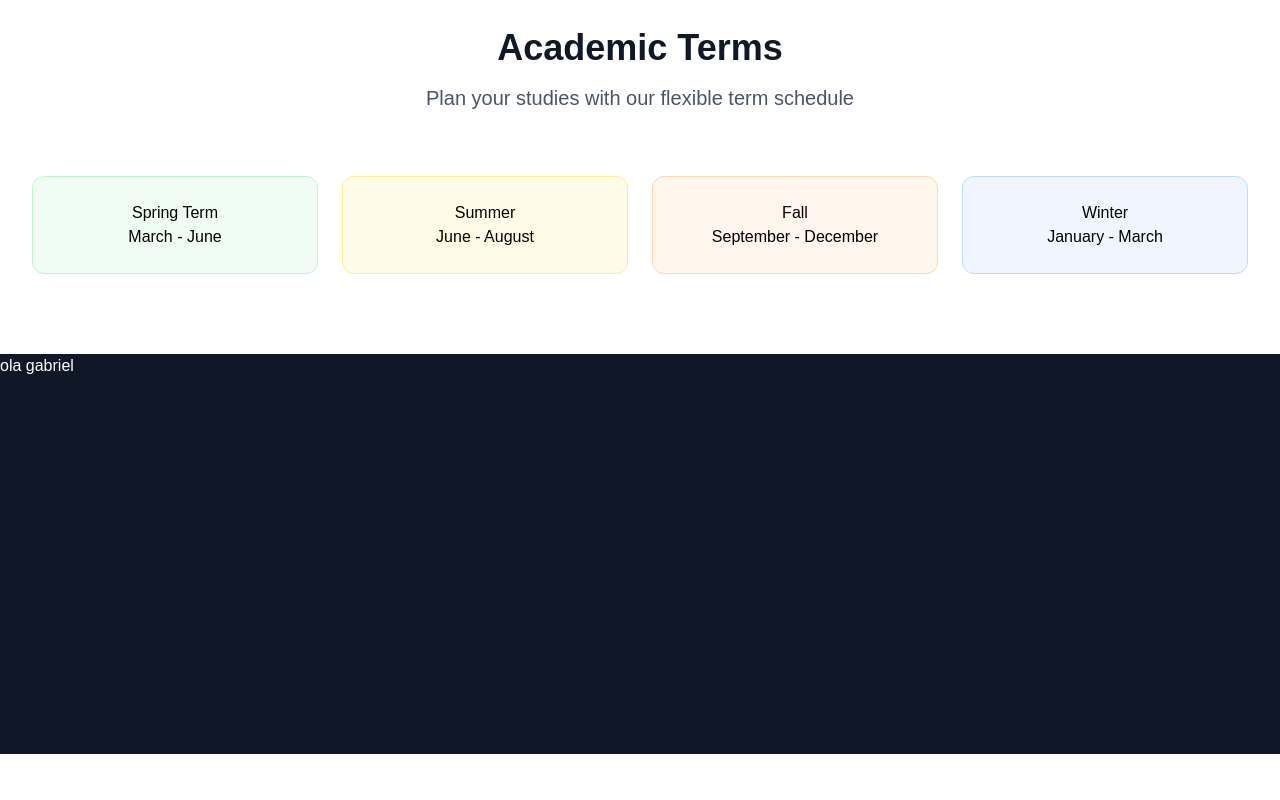
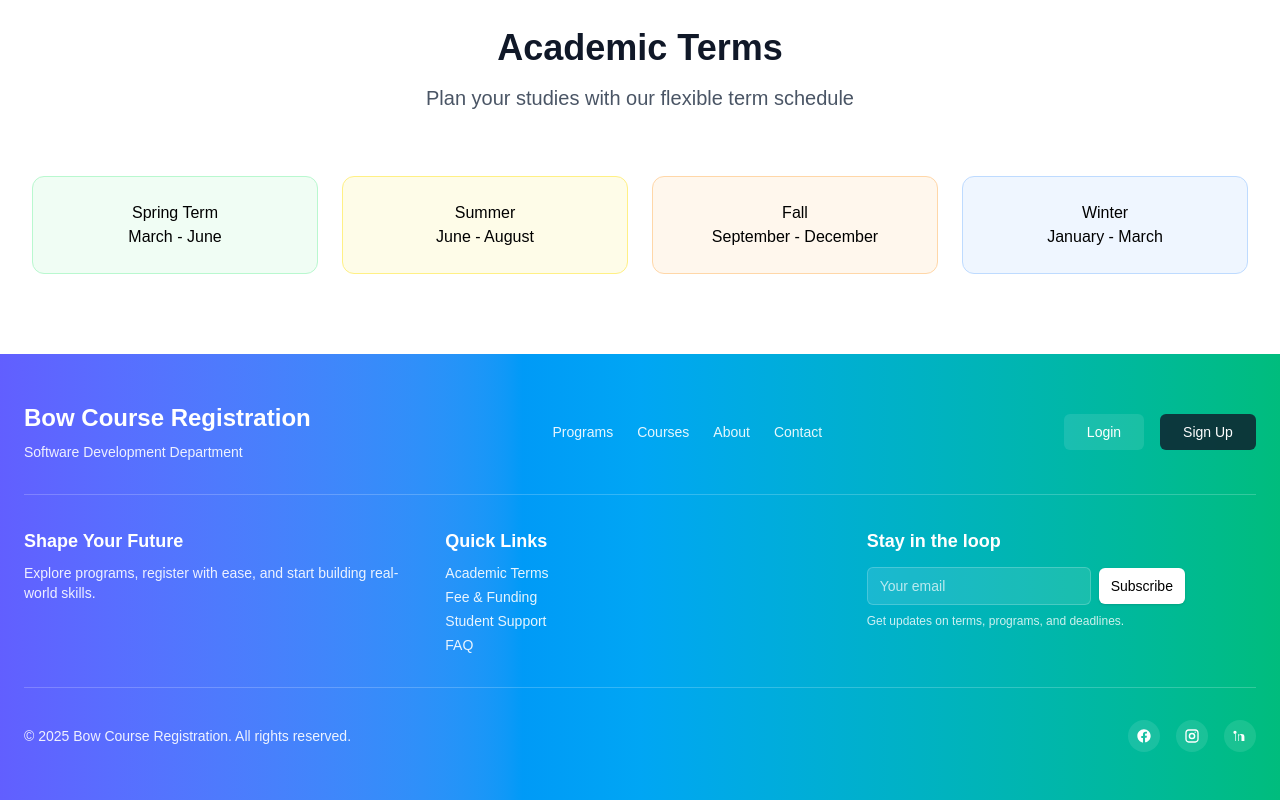
Before and after one commit to Lorenzo-Ronzani/web_programming_project, a React (Vite) app: page / in a window 1280 px wide. Shown: the part 1280-2080 px from the top of the page. Before the commit the page ends 2034 px from the top, so only its background shows below. Built offline with nearby package versions, Linux system fonts and the light colour scheme; a web font is replaced by a local one.

Commit message:
Footer adjusted

```diff
--- a/src/components/footer/Footer.jsx
+++ b/src/components/footer/Footer.jsx
@@ -1,7 +1,71 @@
 import { useState } from 'react';
 
 function Footer() {
-  return <div className='h-100 bg-gray-900 text-white'>ola gabriel </div>;
+  return (
+    <footer className="bg-gradient-to-r from-indigo-500 via-sky-500 to-emerald-500 text-white">
+      <div className="mx-auto max-w-7xl px-6 py-12">
+        <div className="flex flex-col items-center justify-between gap-8 md:flex-row">
+          <div className="text-center md:text-left">
+            <h2 className="text-2xl font-bold">Bow Course Registration</h2>
+            <p className="mt-2 text-sm text-white/90">Software Development Department</p>
+          </div>
+          <nav className="flex flex-wrap justify-center gap-6 text-sm font-medium">
+            <a href="#" className="text-white/90 duration-200 hover:text-white hover:underline">Programs</a>
+            <a href="#" className="text-white/90 duration-200 hover:text-white hover:underline">Courses</a>
+            <a href="#" className="text-white/90 duration-200 hover:text-white hover:underline">About</a>
+            <a href="#" className="text-white/90 duration-200 hover:text-white hover:underline">Contact</a>
+          </nav>
+          <div className="flex items-center justify-center gap-4">
+            <a href="#" className="w-20 rounded-md bg-white/10 p-2 text-center text-sm font-medium duration-300 hover:bg-white/20">Login</a>
+            <a href="#" className="w-24 rounded-md bg-gray-900/80 p-2 text-center text-sm font-medium text-white duration-300 hover:bg-gray-900">Sign Up</a>
+          </div>
+        </div>
+
+        <div className="my-8 border-t border-white/20" />
+
+        <div className="grid grid-cols-1 gap-8 md:grid-cols-3">
+          <div className="text-center md:text-left">
+            <h3 className="text-lg font-semibold">Shape Your Future</h3>
+            <p className="mt-2 text-sm text-white/90">Explore programs, register with ease, and start building real-world skills.</p>
+          </div>
+          <div className="text-center md:text-left">
+            <h3 className="text-lg font-semibold">Quick Links</h3>
+            <ul className="mt-2 space-y-1 text-sm text-white/90">
+              <li><a href="#" className="hover:underline">Academic Terms</a></li>
+              <li><a href="#" className="hover:underline">Fee & Funding</a></li>
+              <li><a href="#" className="hover:underline">Student Support</a></li>
+              <li><a href="#" className="hover:underline">FAQ</a></li>
+            </ul>
+          </div>
+          <div className="text-center md:text-left">
+            <h3 className="text-lg font-semibold">Stay in the loop</h3>
+            <form className="mt-3 flex items-center justify-center gap-2 md:justify-start">
+              <input type="email" placeholder="Your email" className="w-56 rounded-md border border-white/20 bg-white/10 px-3 py-2 text-sm text-white placeholder-white/70 outline-none focus:border-white/40" />
+              <button type="submit" className="rounded-md bg-white px-3 py-2 text-sm font-medium text-black shadow hover:bg-gray-100">Subscribe</button>
+            </form>
+            <p className="mt-2 text-xs text-white/80">Get updates on terms, programs, and deadlines.</p>
+          </div>
+        </div>
+
+        <div className="my-8 border-t border-white/20" />
+
+        <div className="flex flex-col items-center justify-between gap-4 text-center text-sm text-white/90 md:flex-row md:text-left">
+          <p>© {new Date().getFullYear()} Bow Course Registration. All rights reserved.</p>
+          <div className="flex items-center gap-4">
+            <a href="#" className="rounded-full bg-white/10 p-2 duration-200 hover:bg-white/20" aria-label="Facebook">
+              <svg viewBox="0 0 24 24" className="h-4 w-4 fill-white"><path d="M22 12.07C22 6.48 17.52 2 11.93 2S2 6.48 2 12.07c0 5.01 3.66 9.17 8.44 9.95v-7.04H7.9v-2.9h2.54V9.41c0-2.5 1.49-3.88 3.77-3.88 1.09 0 2.23.2 2.23.2v2.45h-1.25c-1.24 0-1.63.77-1.63 1.56v1.87h2.78l-.44 2.9h-2.34v7.04C18.34 21.24 22 17.08 22 12.07z"/></svg>
+            </a>
+            <a href="#" className="rounded-full bg-white/10 p-2 duration-200 hover:bg-white/20" aria-label="Instagram">
+              <svg viewBox="0 0 24 24" className="h-4 w-4 fill-white"><path d="M7 2C4.24 2 2 4.24 2 7v10c0 2.76 2.24 5 5 5h10c2.76 0 5-2.24 5-5V7c0-2.76-2.24-5-5-5H7zm10 2c1.66 0 3 1.34 3 3v10c0 1.66-1.34 3-3 3H7c-1.66 0-3-1.34-3-3V7c0-1.66 1.34-3 3-3h10zm-5 3a5 5 0 100 10 5 5 0 000-10zm0 2.2a2.8 2.8 0 110 5.6 2.8 2.8 0 010-5.6zM17.8 6.2a1 1 0 11-2 0 1 1 0 012 0z"/></svg>
+            </a>
+            <a href="#" className="rounded-full bg-white/10 p-2 duration-200 hover:bg-white/20" aria-label="LinkedIn">
+              <svg viewBox="0 0 24 24" className="h-4 w-4 fill-white"><path d="M6.94 6.5A2.44 2.44 0 114.5 4.06 2.44 2.44 0 016.94 6.5zM4.75 9h4.39v10.5H4.75zM14.1 9c-2.35 0-3.4 1.29-3.98 2.2V9H5.75v10.5h4.37v-5.8c0-1.54.29-3.03 2.2-3.03 1.88 0 1.9 1.76 1.9 3.13v5.7h4.38V13c0-3.05-1.64-4-4.5-4z"/></svg>
+            </a>
+          </div>
+        </div>
+      </div>
+    </footer>
+  );
 }
 
 export default Footer;
```
